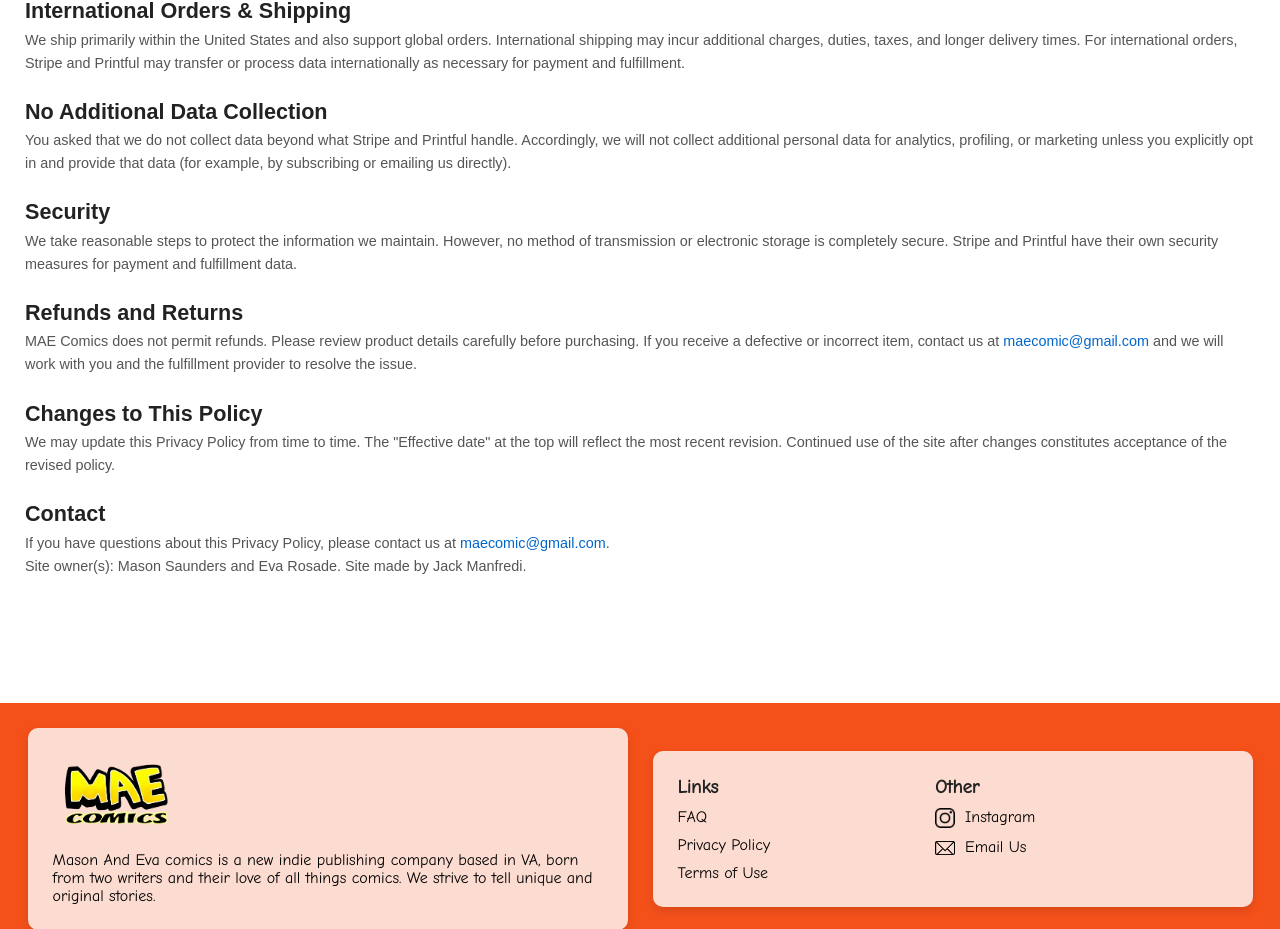
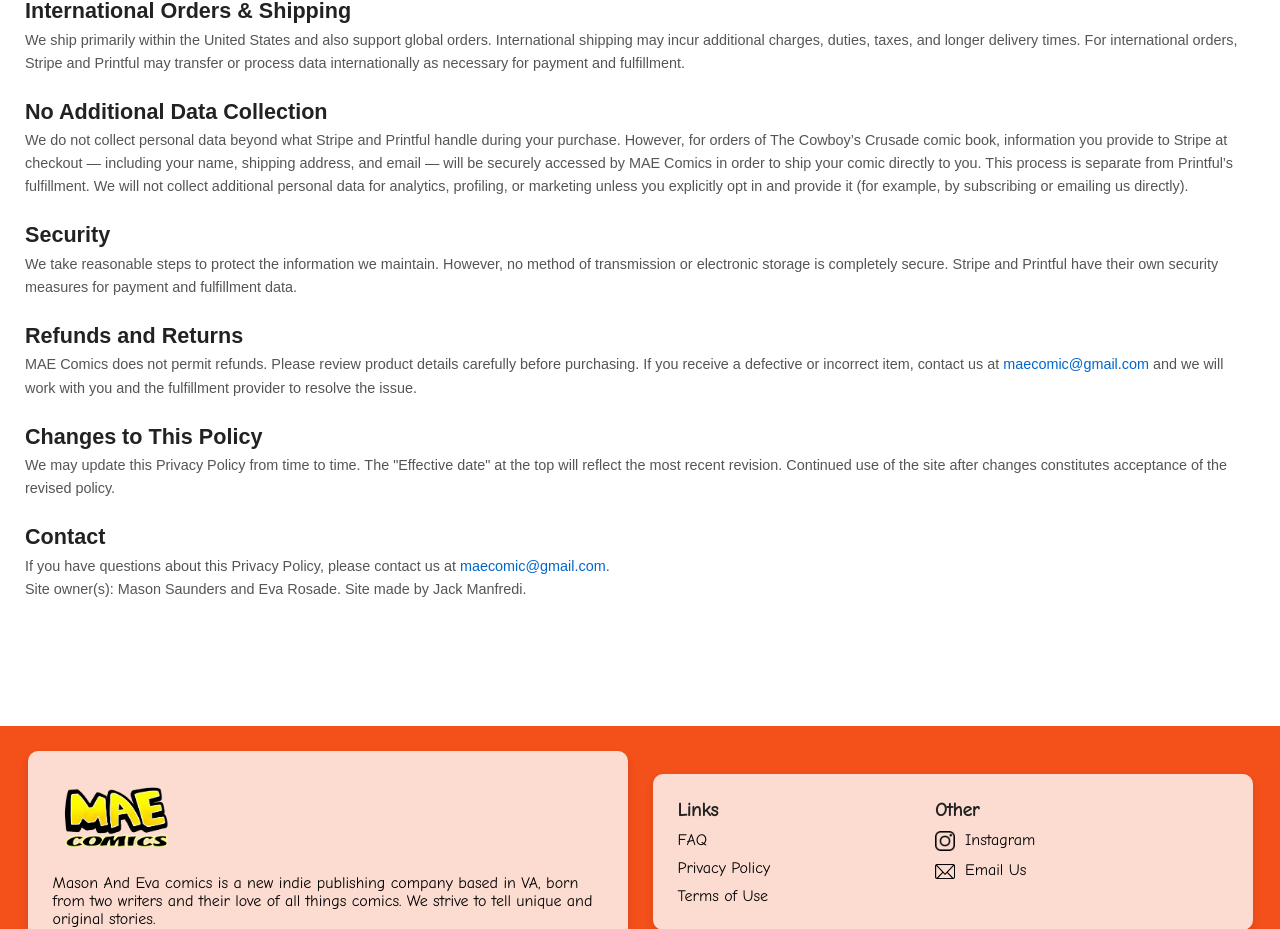
Before and after one commit to Jman3125/mae_crusade, a React (Vite) app: page /privacy in a window 1280 px wide. Shown: the part 1014-1943 px from the top of the page. Built offline with nearby package versions, Linux system fonts and the light colour scheme.

Commit message:
added instagram link, fixed privacy policy, added terms to main buy button

```diff
--- a/src/App.css
+++ b/src/App.css
@@ -172,6 +172,10 @@
   cursor: pointer;
   border: 1px solid black;
   border-radius: 5px;
+}
+
+.button-policy {
+  width: 100%;
 }
 
 nav {
--- a/src/footer.tsx
+++ b/src/footer.tsx
@@ -27,7 +27,7 @@
             <h3>Other</h3>
             <span>
               <img src={instagramIcon} alt="" />
-              <a href="instagram.com/mae_crusade">Instagram</a>
+              <a href="https://www.instagram.com/maecomic/">Instagram</a>
             </span>
             <span>
               <img src={emailIcon} alt="" />
--- a/src/legal/privacy.tsx
+++ b/src/legal/privacy.tsx
@@ -116,11 +116,15 @@
       <div>
         <h2>No Additional Data Collection</h2>
         <p>
-          You asked that we do not collect data beyond what Stripe and Printful
-          handle. Accordingly, we will not collect additional personal data for
-          analytics, profiling, or marketing unless you explicitly opt in and
-          provide that data (for example, by subscribing or emailing us
-          directly).
+          We do not collect personal data beyond what Stripe and Printful handle
+          during your purchase. However, for orders of The Cowboy’s Crusade
+          comic book, information you provide to Stripe at checkout — including
+          your name, shipping address, and email — will be securely accessed by
+          MAE Comics in order to ship your comic directly to you. This process
+          is separate from Printful’s fulfillment. We will not collect
+          additional personal data for analytics, profiling, or marketing unless
+          you explicitly opt in and provide it (for example, by subscribing or
+          emailing us directly).
         </p>
       </div>
       <div>
--- a/src/shop.tsx
+++ b/src/shop.tsx
@@ -25,6 +25,7 @@
               to miss the start. <a href="/faq">More Info</a>
             </span>
           </div>
+          <div className="button-policy">
             <button
               onClick={() =>
                 (window.location.href =
@@ -33,6 +34,11 @@
             >
               {"$5 - "}Buy Now
             </button>
+            <p>
+              By continuing to purchase you agree to our{" "}
+              <a href="/terms">Terms</a> and <a href="/policy">Conditions</a>
+            </p>
+          </div>
         </div>
       </div>
 
```
Lines whose indentation alone changed are shown as unchanged.
